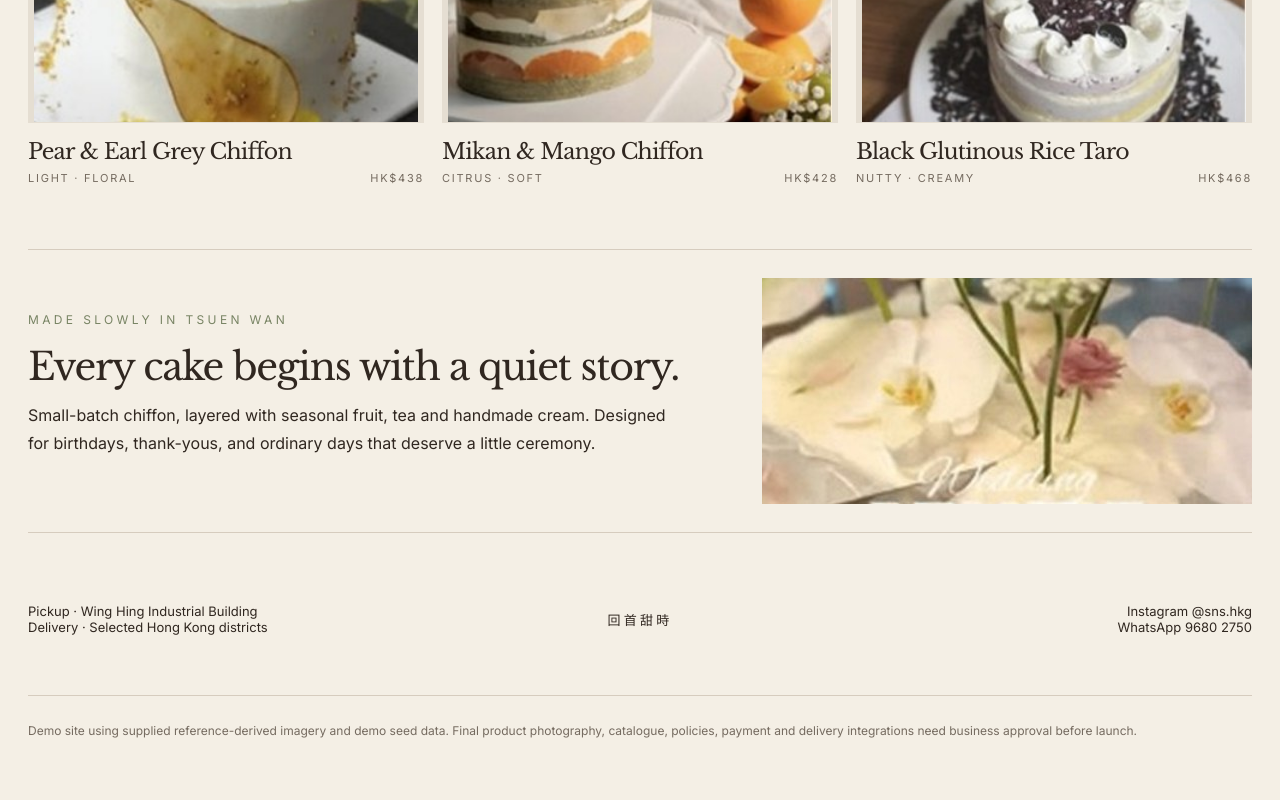
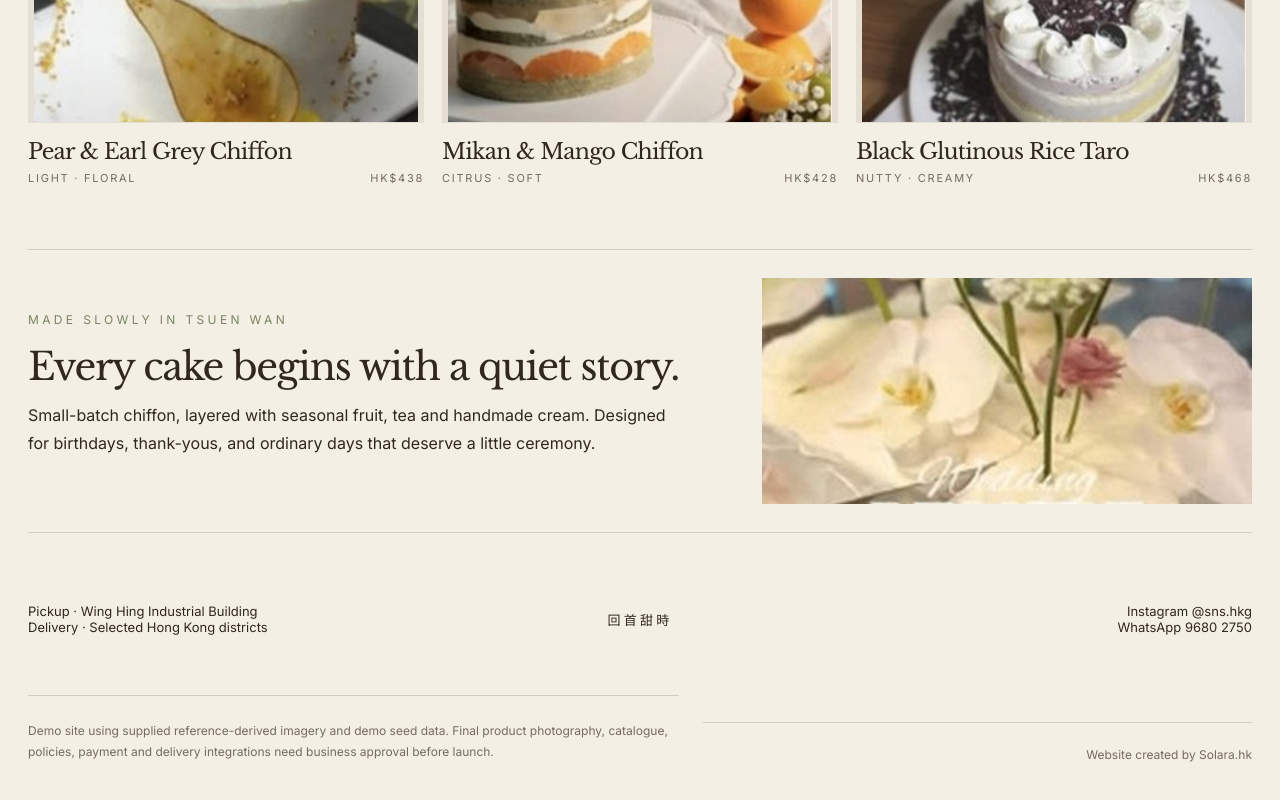
Before and after one commit to SolaraHk/sweetsnstories-website, a React (Vite) app: page / in a window 1280 px wide. Shown: the part 1108-1908 px from the top of the page. Built offline with nearby package versions, Linux system fonts and the light colour scheme.

Commit message:
feat: add Solara footer credit

```diff
--- a/src/App.tsx
+++ b/src/App.tsx
@@ -349,5 +349,5 @@ function CartDrawer({ lang, open, items, onClose, onQty, onRemove }: { lang: Lan
 }
 
 function Footer({ lang, onNavigate }: { lang: Lang; onNavigate: (page: Page) => void }) {
-  return <footer className="site-footer"><div>{tr(lang, 'Pickup · Wing Hing Industrial Building', '自取 · 榮興工業大廈')}<br />{tr(lang, 'Delivery · Selected Hong Kong districts', '配送 · 香港指定地區')}</div><button onClick={() => onNavigate('home')} className="footer-mark">回首甜時</button><div>Instagram @sns.hkg<br />WhatsApp 9680 2750</div><p className="disclaimer">{tr(lang, 'Demo site using supplied reference-derived imagery and demo seed data. Final product photography, catalogue, policies, payment and delivery integrations need business approval before launch.', '示範網站使用參考圖片與示範產品資料。正式上線前，產品相片、目錄、政策、付款及配送整合均需商戶確認。')}</p></footer>;
+  return <footer className="site-footer"><div>{tr(lang, 'Pickup · Wing Hing Industrial Building', '自取 · 榮興工業大廈')}<br />{tr(lang, 'Delivery · Selected Hong Kong districts', '配送 · 香港指定地區')}</div><button onClick={() => onNavigate('home')} className="footer-mark">回首甜時</button><div>Instagram @sns.hkg<br />WhatsApp 9680 2750</div><p className="disclaimer">{tr(lang, 'Demo site using supplied reference-derived imagery and demo seed data. Final product photography, catalogue, policies, payment and delivery integrations need business approval before launch.', '示範網站使用參考圖片與示範產品資料。正式上線前，產品相片、目錄、政策、付款及配送整合均需商戶確認。')}</p><a className="created-by" href="https://solara.hk" target="_blank" rel="noreferrer">Website created by Solara.hk</a></footer>;
 }
--- a/src/styles/site.css
+++ b/src/styles/site.css
@@ -182,7 +182,9 @@ details p { margin: 0 0 18px; color: var(--muted); }
 .site-footer { max-width: 1330px; margin: 0 auto; padding: 70px 28px; display: grid; grid-template-columns: 1fr auto 1fr; gap: 24px; color: var(--espresso); font-size: 13px; }
 .footer-mark { font-family: 'Libre Baskerville', Georgia, serif; letter-spacing: .25em; }
 .site-footer > div:nth-child(3) { text-align: right; }
-.disclaimer { grid-column: 1 / -1; margin: 36px 0 0; padding-top: 24px; border-top: 1px solid var(--line); color: var(--muted); font-size: 12px; }
+.disclaimer { grid-column: 1 / 3; margin: 36px 0 0; padding-top: 24px; border-top: 1px solid var(--line); color: var(--muted); font-size: 12px; }
+.created-by { grid-column: 3 / 4; align-self: end; justify-self: end; margin-top: 36px; padding-top: 24px; color: var(--muted); font-size: 12px; text-decoration: none; border-top: 1px solid var(--line); width: 100%; text-align: right; }
+.created-by:hover { color: var(--espresso); }
 
 :focus-visible { outline: 2px solid var(--orange); outline-offset: 3px; }
 
@@ -203,6 +205,7 @@ details p { margin: 0 0 18px; color: var(--muted); }
   .detail-image { height: 680px; }
   .product-panel { padding-top: 24px; }
   .site-footer > div:nth-child(3) { text-align: left; }
+  .disclaimer, .created-by { grid-column: 1; text-align: left; justify-self: stretch; }
 }
 
 @media (max-width: 620px) {
```
